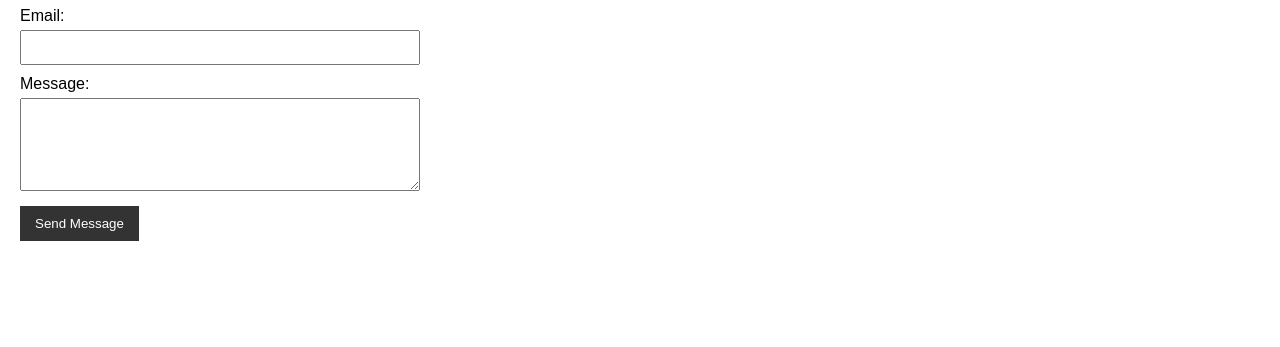
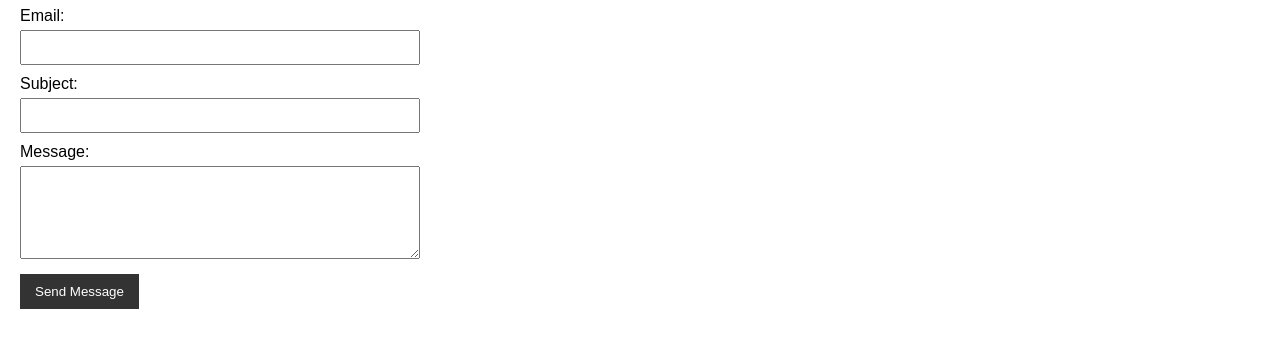
Before and after one commit to DipoDre/git-version-control-basic, a plain HTML site: page index.html in a window 1280 px wide. Shown: the part 267-614 px from the top of the page. Drawn offline with Linux system fonts and the light colour scheme.

Commit message:
Add conatct info

```diff
--- a/index.html
+++ b/index.html
@@ -70,6 +70,9 @@
       <label for="email">Email:</label>
       <input type="email" id="email" name="email" required>
 
+      <label for="subject">Subject:</label>
+      <input type="text" id="subject" name="subject" required>
+
       <label for="message">Message:</label>
       <textarea id="message" name="message" rows="5" required></textarea>
 
```
